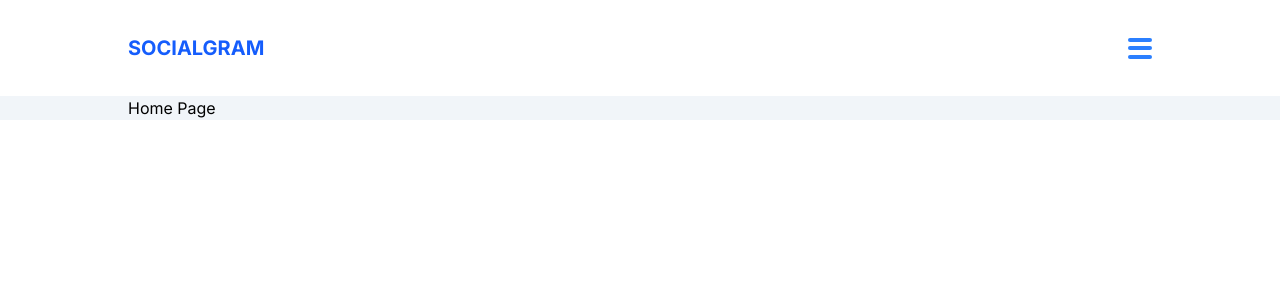
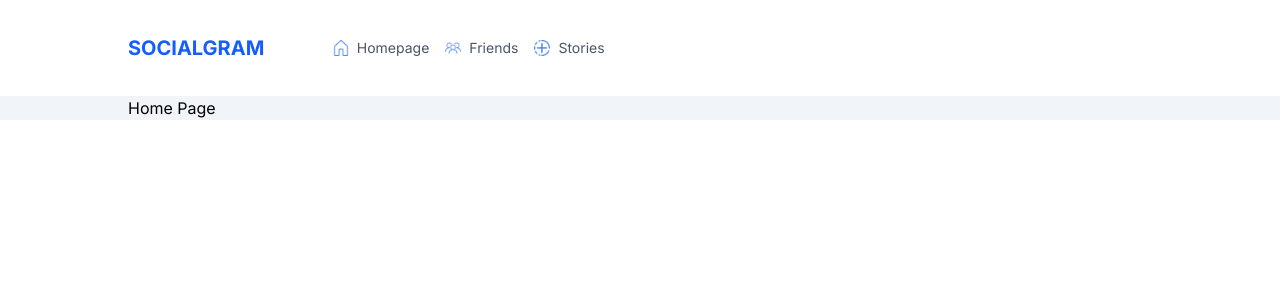
Before and after one commit to rameessiyad/social-gram, a Next.js app in the folder social-gram/: page / in a window 1280 px wide. Shown: the top 300 px of the page. Built offline with nearby package versions, Linux system fonts and the light colour scheme.

Commit message:
navbar styles completed

```diff
--- a/social-gram/src/app/components/MobileMenu.tsx
+++ b/social-gram/src/app/components/MobileMenu.tsx
@@ -5,6 +5,7 @@
 const MobileMenu = () => {
   const [isOpen, setIsOpen] = useState(false);
   return (
+    <div className="md:hidden">
       <div onClick={() => setIsOpen((prev) => !prev)}>
         <div className="flex flex-col gap-[4.5px] cursor-pointer">
           <div
@@ -26,12 +27,13 @@
         {isOpen && (
           <div className="absolute left-0 top-24 w-full h-[calc(100vh-96px)] bg-white flex flex-col items-center justify-center gap-8 font-medium text-xl">
             <Link href="/">Home</Link>
-          <Link href="/">Friends</Link>
-          <Link href="/">Groups</Link>
-          <Link href="/">Stories</Link>
-          <Link href="/">Login</Link>
+            <Link href="/friends">Friends</Link>
+            <Link href="/groups">Groups</Link>
+            <Link href="/stories">Stories</Link>
+            <Link href="/login">Login</Link>
           </div>
         )}
+      </div>
     </div>
   );
 };
--- a/social-gram/src/app/components/Navbar.tsx
+++ b/social-gram/src/app/components/Navbar.tsx
@@ -1,20 +1,37 @@
 import Link from "next/link";
 import React from "react";
 import MobileMenu from "./MobileMenu";
+import Image from "next/image";
 
 const Navbar = () => {
   return (
     <div className="h-24 flex items-center justify-between">
       {/* LEFT */}
-      <div className="">
+      <div className="md:hidden lg:block w-[20%]">
         <Link href="/" className="font-bold text-xl text-blue-600">
           SOCIALGRAM
         </Link>
       </div>
       {/* CENTER */}
-      <div className="hidden"></div>
+      <div className="hidden md:flex gap-4 w-[50%] text-sm">
+        {/* LINKS */}
+        <div className="flex gap-4 text-gray-600">
+          <Link href="/" className="flex items-center gap-2">
+            <Image src="/home.png" alt="home" width={16} height={16} />
+            <span>Homepage</span>
+          </Link>
+          <Link href="/friends" className="flex items-center gap-2">
+            <Image src="/friends.png" alt="home" width={16} height={16} />
+            <span>Friends</span>
+          </Link>
+          <Link href="/stories" className="flex items-center gap-2">
+            <Image src="/stories.png" alt="home" width={16} height={16} />
+            <span>Stories</span>
+          </Link>
+        </div>
+      </div>
       {/* RIGHT */}
-      <div className="">
+      <div className="w-[30%] flex items-center gap-4 xl:gap-8 justify-end">
         <MobileMenu />
       </div>
     </div>
```
Lines whose indentation alone changed are shown as unchanged.
